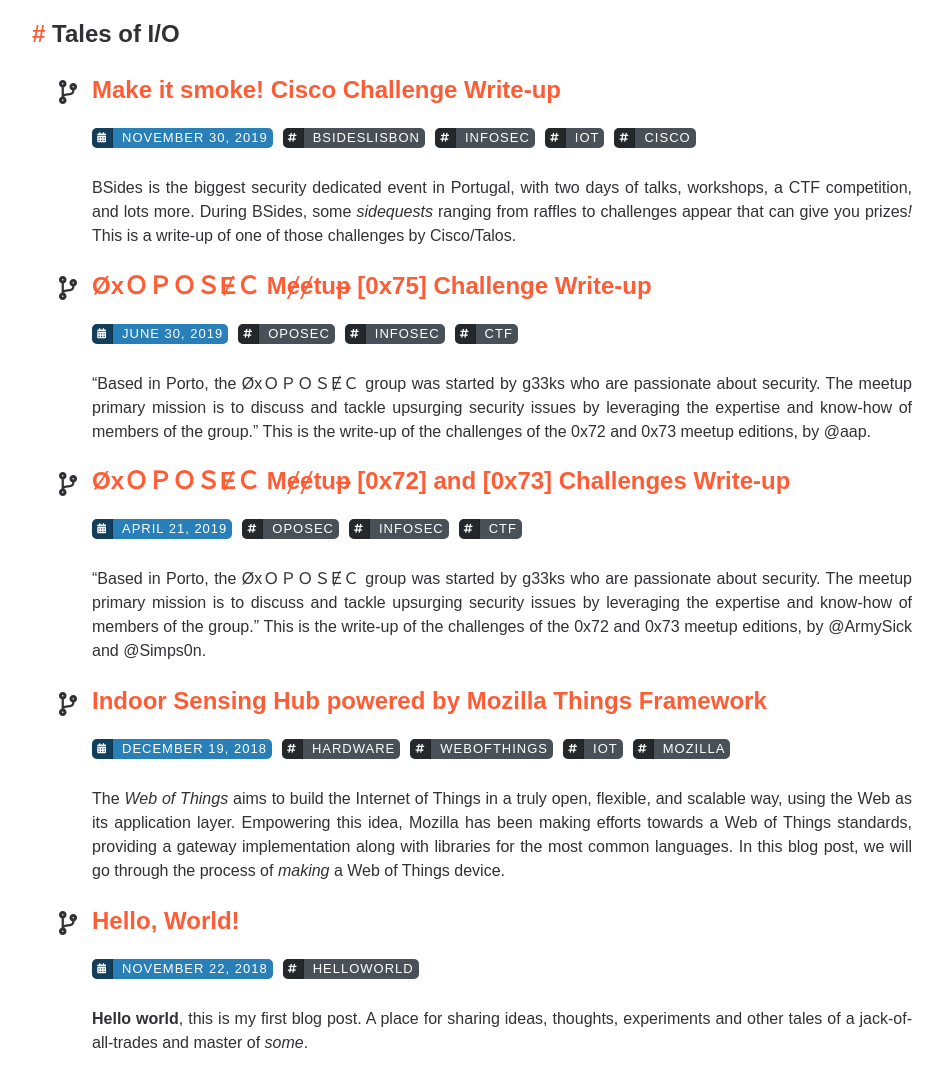
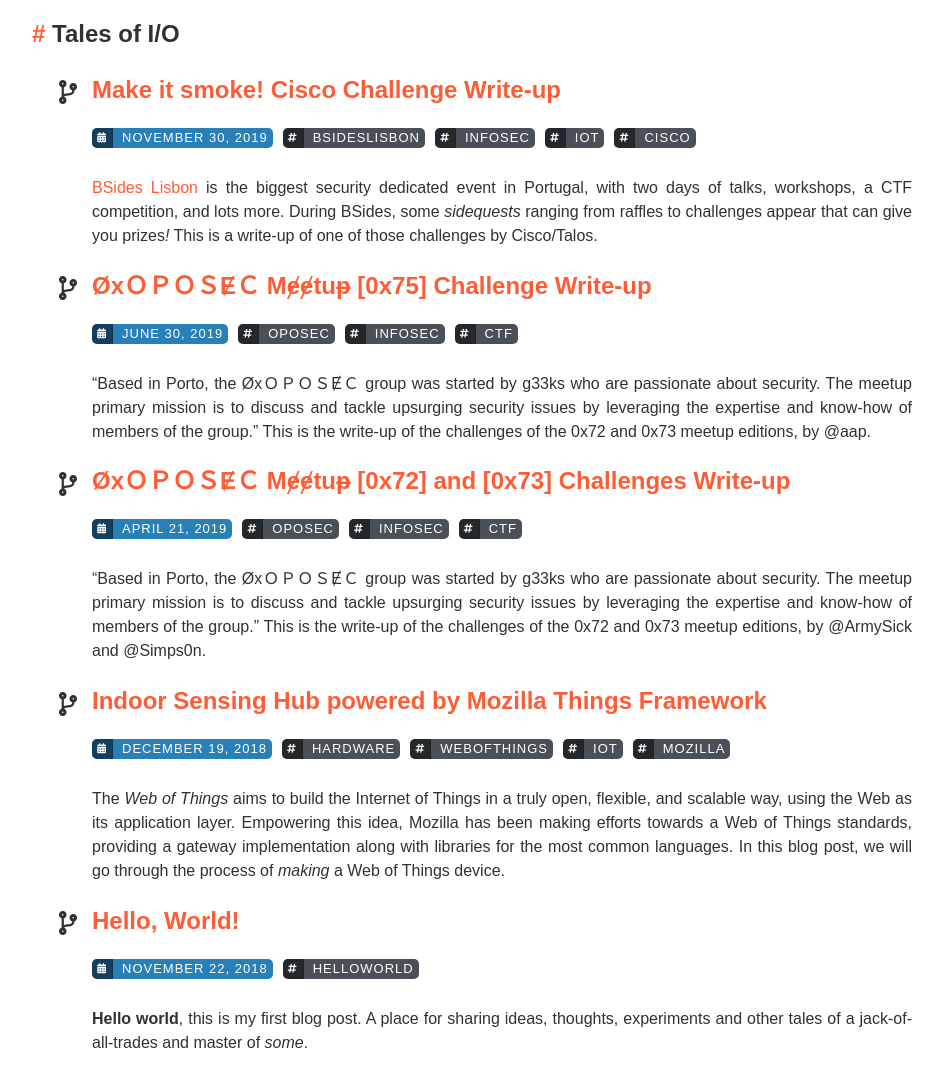
Before and after one commit to jpdias/jpdias.github.io, a Jekyll site: the page built from blog/index.html, in a window 1280 px wide, cut to the strip 130-1253 px from the top of the page. Shown: the top 1087 px of the strip, without its empty margins (158-1101 px from the left). Built offline with Jekyll 4.4.1, drawn with Linux system fonts in a browser that asks for light colours; nearby versions of some CDN libraries; some web fonts are replaced; the list of posts is cut into pages by our own code.

Commit message:
add link

```diff
--- a/_posts/2019-11-30-bsides-lx-cisco.md
+++ b/_posts/2019-11-30-bsides-lx-cisco.md
@@ -7,7 +7,7 @@
 description: "Write-up of a sidequest challenge by Cisco/Talos during BSidesLisbon 2019"
 ---
 
-BSides is the biggest security dedicated event in Portugal, with two days of talks, workshops, a CTF competition, and lots more. During BSides, some *sidequests* ranging from raffles to challenges appear that can give you prizes*!* This is a write-up of one of those challenges by Cisco/Talos.
+[BSides Lisbon](https://bsideslisbon.org/) is the biggest security dedicated event in Portugal, with two days of talks, workshops, a CTF competition, and lots more. During BSides, some *sidequests* ranging from raffles to challenges appear that can give you prizes*!* This is a write-up of one of those challenges by Cisco/Talos.
 
 <!--more-->
 
```
